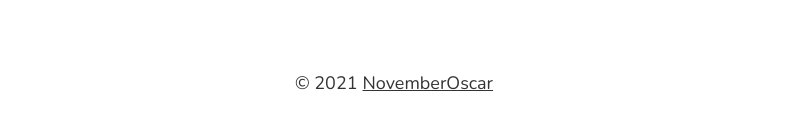
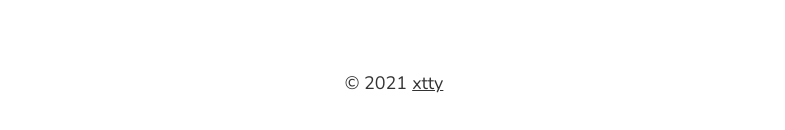
Before and after one commit to rscarrera27/xtty.dev, a Gatsby site: page / in a window 1280 px wide. Shown: the part 642-772 px from the top of the page, without its empty margins (246-1031 px from the left). Built offline with nearby package versions, Linux system fonts and the light colour scheme; Gatsby itself is replaced by a stand-in of ours; a small style sheet from the web is missing.

Commit message:
Update layout.js

```diff
--- a/src/components/layout.js
+++ b/src/components/layout.js
@@ -50,7 +50,7 @@ const Layout = ({ children }) => (
             © {new Date().getFullYear()}
             {` `}
             </p>
-            <GatsbyLink href="https://seonghyeon.dev">NovemberOscar</GatsbyLink>
+            <GatsbyLink href="https://twitter.com/_xtty_">xtty</GatsbyLink>
           </Footer>
         </Content>
       </>
```
